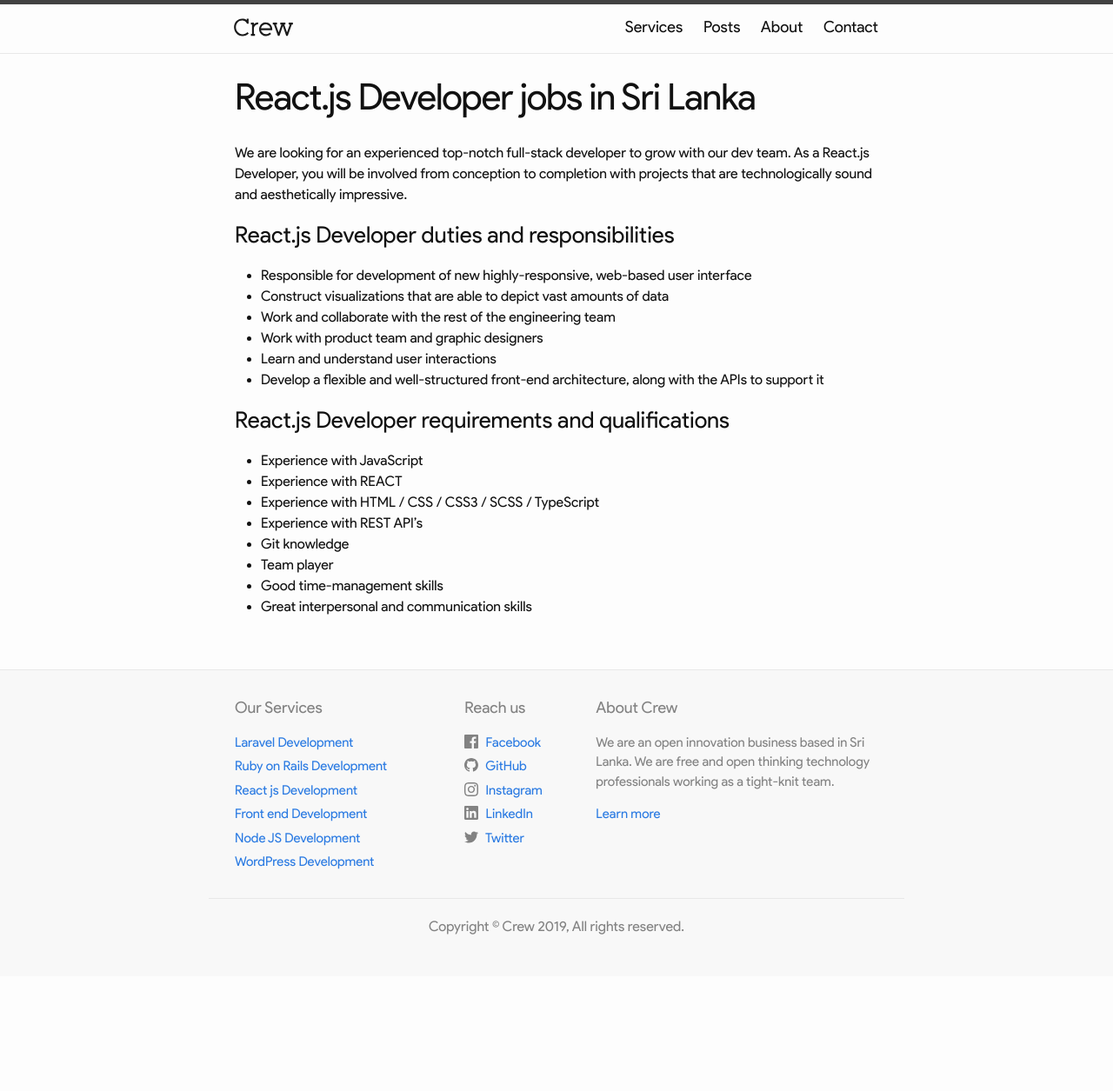
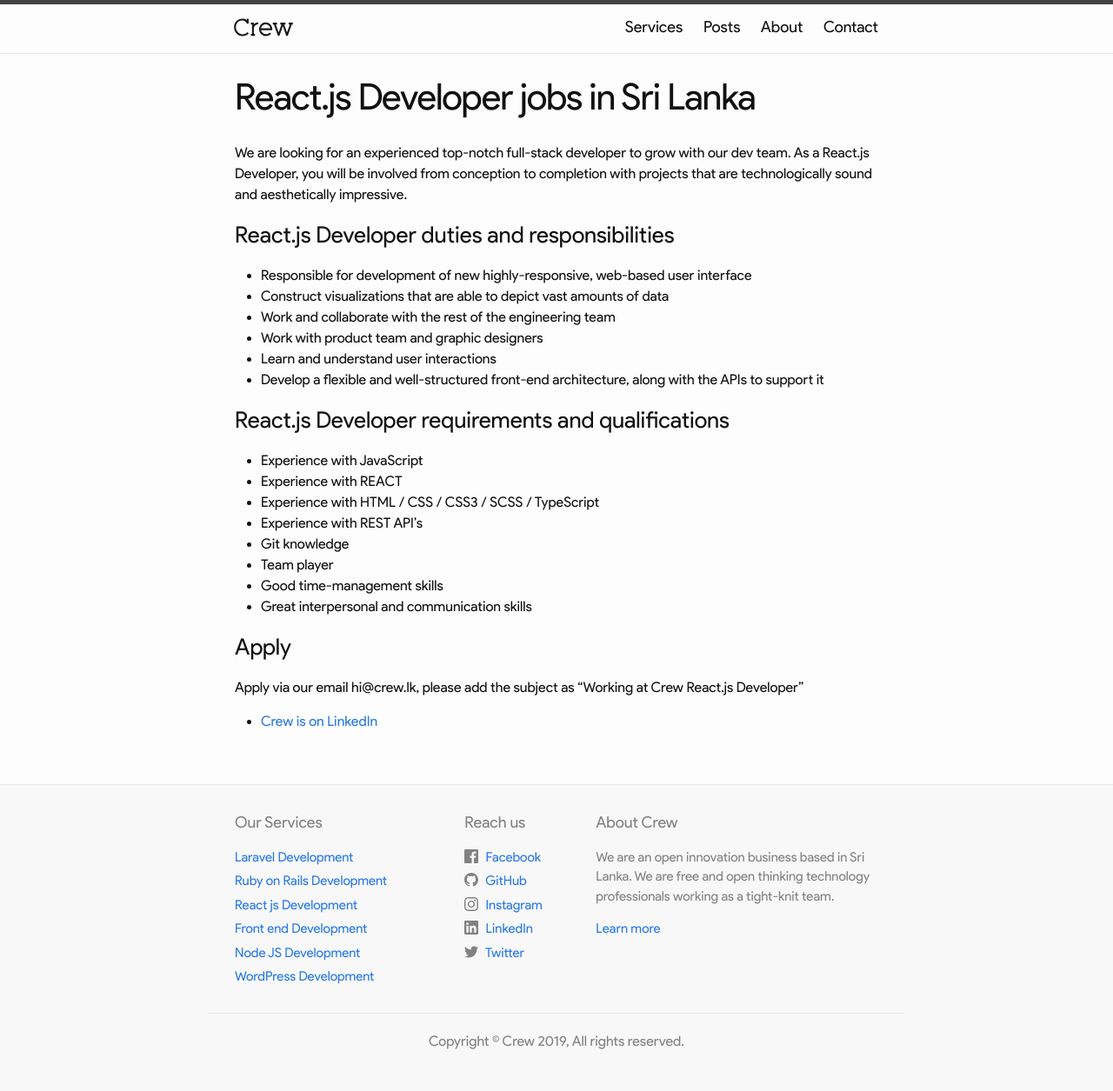
Before and after one commit to crewdigi/crewdigi.github.io, a Jekyll site: the page built from _careers/react-js.md, in a window 1280 px wide. Shown: the whole page at 87% size. Built offline with Jekyll 4.4.1, drawn with Linux system fonts in a browser that asks for light colours; before the commit the page ends 1123 px from its top, so only the background shows below that.

Commit message:
updated contact details

```diff
--- a/_careers/react-js.md
+++ b/_careers/react-js.md
@@ -27,3 +27,11 @@
 * Team player
 * Good time-management skills
 * Great interpersonal and communication skills
+
+
+
+### Apply
+
+Apply via our email hi@crew.lk, please  add the subject as "Working at Crew React.js Developer"
+
+* [Crew is on LinkedIn](https://www.linkedin.com/company/crew-lk/)
```
Also changed, not shown: _careers/node-js.md (+6 -0 lines).
